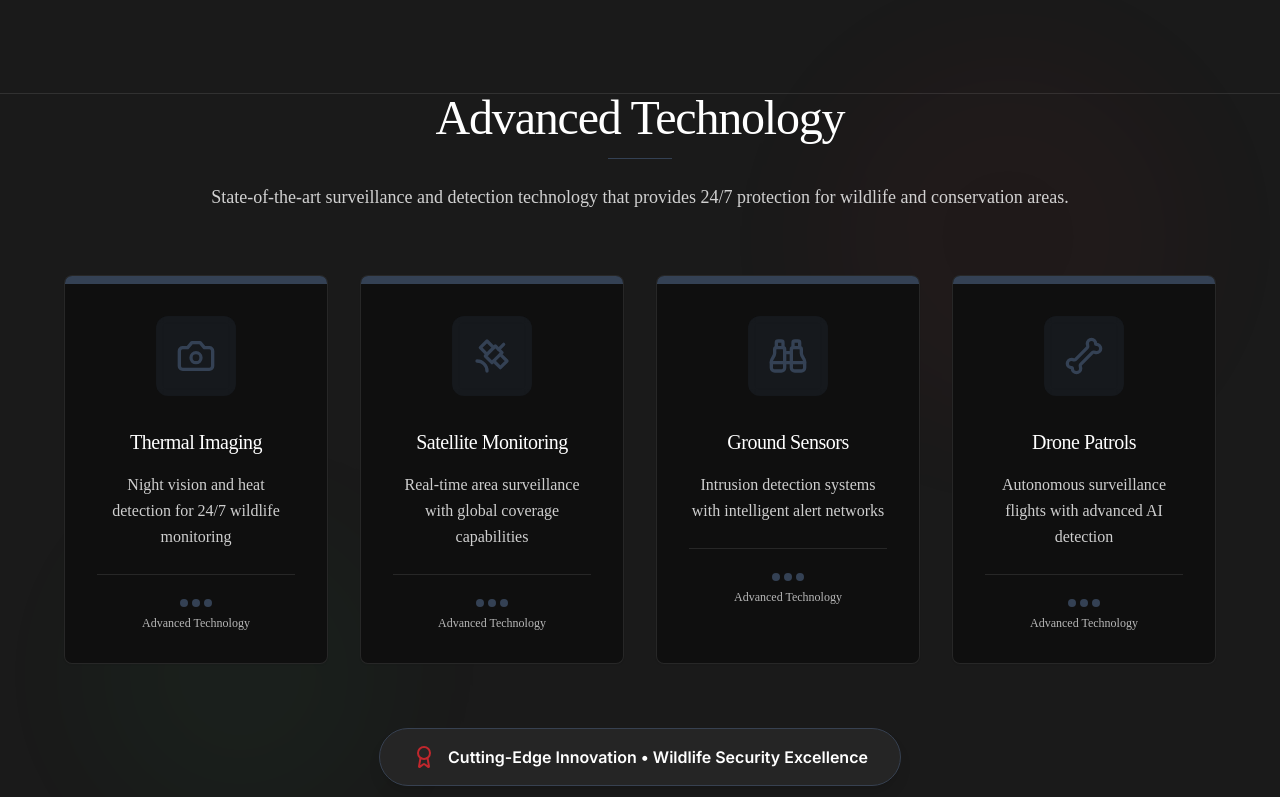
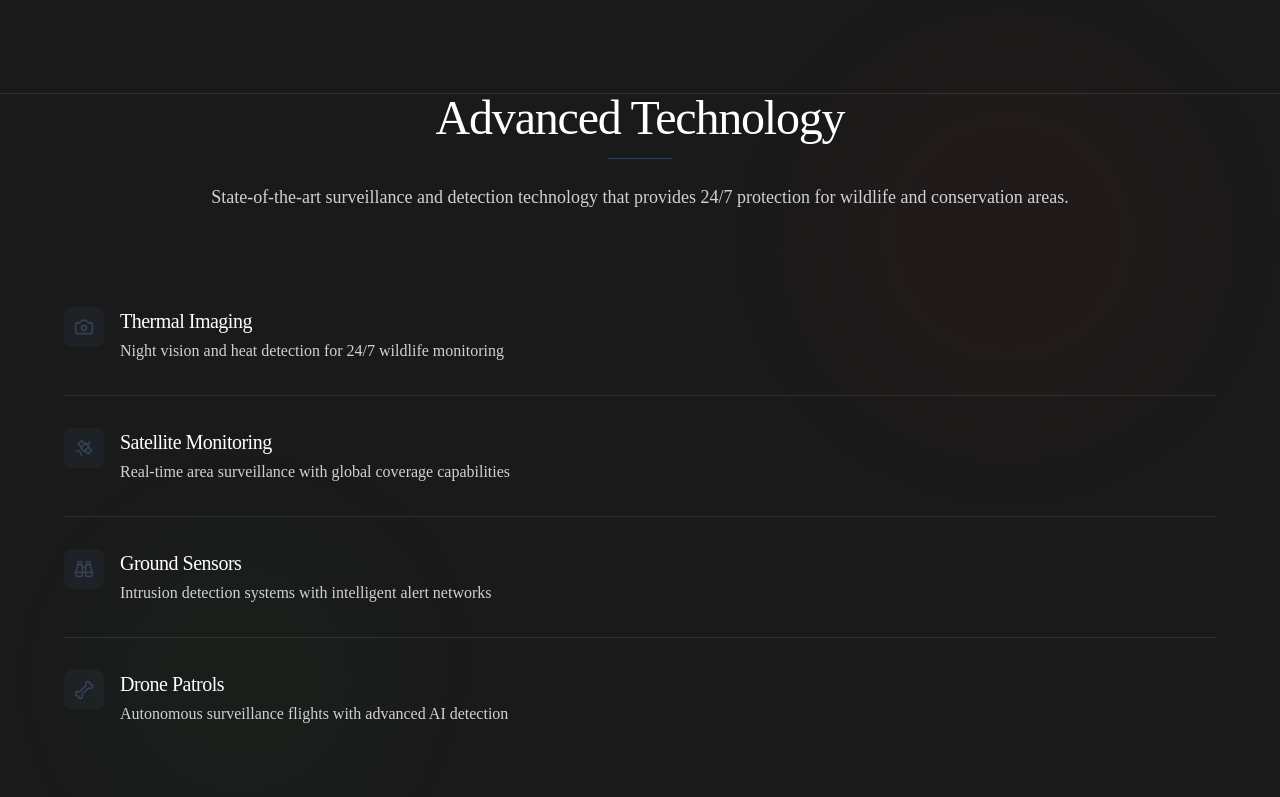
Before and after one commit to Joshua-Joseph1/valendor, a Next.js app: page /services/anti-poaching-wildlife-protection in a window 1280 px wide. Shown: the part 2000-2797 px from the top of the page. Built offline with nearby package versions, Linux system fonts and the light colour scheme.

Commit message:
refactor(apwp): inline Technology list and simplify CTA for better blend

```diff
--- a/components/apwp/CTA.tsx
+++ b/components/apwp/CTA.tsx
@@ -1,7 +1,7 @@
 'use client';
 
 import { motion } from 'framer-motion';
-import { ArrowRight, Shield, Star, Phone } from 'lucide-react';
+import { ArrowRight } from 'lucide-react';
 import { Button } from '@/components/ui/button';
 
 const WildlifeProtectionCTA = () => {
@@ -32,29 +32,7 @@ const WildlifeProtectionCTA = () => {
           viewport={{ once: true }}
           className="max-w-5xl mx-auto"
         >
-          {/* Premium badge */}
-          <div className="text-center mb-12">
-            <motion.div
-              initial={{ opacity: 0, scale: 0.8 }}
-              whileInView={{ opacity: 1, scale: 1 }}
-              transition={{ duration: 0.6, delay: 0.2 }}
-              viewport={{ once: true }}
-              className="inline-flex items-center bg-[#344154]/10 backdrop-blur-xl rounded-full px-8 py-4 border border-[#344154]/20 mb-8"
-            >
-              <Shield className="h-6 w-6 text-[#344154] mr-3" />
-              <span className="text-white/90 font-[ui-sans-serif] text-lg">
-                Wildlife Security Excellence
-              </span>
-              <div className="ml-4 flex space-x-1">
-                {[...Array(5)].map((_, i) => (
-                  <Star
-                    key={i}
-                    className="h-4 w-4 text-amber-400 fill-current"
-                  />
-                ))}
-              </div>
-            </motion.div>
-          </div>
+          {/* Removed premium badge for cleaner blend */}
 
           {/* Main content */}
           <div className="text-center mb-16">
@@ -80,7 +58,7 @@ const WildlifeProtectionCTA = () => {
             </motion.p>
           </div>
 
-          {/* Action buttons */}
+          {/* Action button */}
           <motion.div
             initial={{ opacity: 0, y: 30 }}
             whileInView={{ opacity: 1, y: 0 }}
@@ -98,34 +76,24 @@ const WildlifeProtectionCTA = () => {
             </a>
           </motion.div>
 
-          {/* Trust indicators */}
+          {/* Trust indicators simplified and inline */}
           <motion.div
             initial={{ opacity: 0, y: 30 }}
             whileInView={{ opacity: 1, y: 0 }}
             transition={{ duration: 0.8, delay: 0.6 }}
             viewport={{ once: true }}
-            className="grid grid-cols-1 md:grid-cols-3 gap-8 max-w-4xl mx-auto"
+            className="max-w-4xl mx-auto divide-y divide-white/10"
           >
-            <div className="bg-[#0f0f0f] backdrop-blur-xl rounded-xl p-6 border border-white/10 text-center">
-              <div className="text-3xl font-bold mb-2 text-valentor-red">
-                24/7
+            {[
+              { label: 'Wildlife Security', value: '24/7' },
+              { label: 'Security Network', value: 'Global' },
+              { label: 'Commitment', value: '100% Dedicated' },
+            ].map((item) => (
+              <div key={item.label} className="flex items-center justify-between py-4">
+                <div className="text-white/80 font-[ui-sans-serif]">{item.label}</div>
+                <div className="text-white font-[ui-serif] tracking-tight text-lg">{item.value}</div>
               </div>
-              <div className="text-gray-300 text-sm">Wildlife Security</div>
-            </div>
-            <div className="bg-[#0f0f0f] backdrop-blur-xl rounded-xl p-6 border border-white/10 text-center">
-              <div className="text-3xl font-bold mb-2 text-valentor-red">
-                Global
-              </div>
-              <div className="text-gray-300 text-sm">Security Network</div>
-            </div>
-            <div className="bg-[#0f0f0f] backdrop-blur-xl rounded-xl p-6 border border-white/10 text-center">
-              <div className="text-3xl font-bold mb-2 text-valentor-red">
-                100%
-              </div>
-              <div className="text-gray-300 text-sm">
-                Dedicated to Protection
-              </div>
-            </div>
+            ))}
           </motion.div>
         </motion.div>
       </div>
--- a/components/apwp/Technology.tsx
+++ b/components/apwp/Technology.tsx
@@ -3,8 +3,7 @@
 import { motion } from 'framer-motion';
 import { useInView } from 'framer-motion';
 import { useRef } from 'react';
-import { Award, Star, Zap, Camera, Satellite, Binoculars, Bone as Drone } from 'lucide-react';
-import { Card, CardContent } from '@/components/ui/card';
+import { Zap, Camera, Satellite, Binoculars, Bone as Drone } from 'lucide-react';
 
 const WildlifeProtectionTechnology = () => {
   const technologyRef = useRef(null);
@@ -60,68 +59,31 @@ const WildlifeProtectionTechnology = () => {
           </p>
         </motion.div>
 
-        {/* Technology Grid */}
-        <div className="grid grid-cols-1 md:grid-cols-2 lg:grid-cols-4 gap-8 max-w-6xl mx-auto">
+        {/* Technology - Inline list */}
+        <div className="max-w-6xl mx-auto divide-y divide-white/10">
           {technologies.map((tech, index) => (
             <motion.div
               key={tech.title}
-              initial={{ opacity: 0, y: 50 }}
+              initial={{ opacity: 0, y: 24 }}
               animate={isTechnologyInView ? { opacity: 1, y: 0 } : {}}
-              transition={{ duration: 0.8, delay: index * 0.2 }}
-              className="group"
+              transition={{ duration: 0.6, delay: index * 0.1 }}
+              className="py-8"
             >
-              <Card className="h-full bg-[#0f0f0f] backdrop-blur-xl border border-white/10 transition-colors duration-300 rounded-lg overflow-hidden">
-                <div className="h-2 bg-[#344154]"></div>
-                <CardContent className="p-8 text-center">
-                  {/* Icon with luxury styling */}
-                  <div className="relative mb-8">
-                    <div className="w-20 h-20 bg-[#344154]/20 backdrop-blur-sm rounded-xl flex items-center justify-center mx-auto transition-colors duration-500">
-                      <tech.icon className="h-10 w-10 text-[#344154]" />
-                    </div>
-                  </div>
-
-                  {/* Content */}
-                  <h3 className="text-xl font-[ui-serif] tracking-tight text-white mb-4">
-                    {tech.title}
-                  </h3>
-                  <p className="text-white/80 leading-relaxed font-[ui-sans-serif]">
-                    {tech.description}
-                  </p>
-
-                  {/* Decorative element */}
-                  <div className="mt-6 pt-6 border-t border-white/10">
-                    <div className="flex items-center justify-center space-x-1">
-                      {[...Array(3)].map((_, i) => (
-                        <div
-                          key={i}
-                          className={`w-2 h-2 bg-[#344154] rounded-full`}
-                        ></div>
-                      ))}
-                    </div>
-                    <p className="text-xs text-white/70 text-center mt-2 font-[ui-sans-serif]">
-                      Advanced Technology
-                    </p>
-                  </div>
-                </CardContent>
-              </Card>
+              <div className="flex items-start gap-4">
+                <div className="w-10 h-10 rounded-lg bg-[#344154]/20 flex items-center justify-center flex-shrink-0">
+                  <tech.icon className="h-5 w-5 text-[#344154]" />
+                </div>
+                <div className="flex-1">
+                  <h3 className="text-xl font-[ui-serif] tracking-tight text-white mb-1">{tech.title}</h3>
+                  <p className="text-white/80 font-[ui-sans-serif]">{tech.description}</p>
+                </div>
+              </div>
             </motion.div>
           ))}
         </div>
 
-        {/* Bottom accent */}
-        <motion.div
-          initial={{ opacity: 0, y: 30 }}
-          animate={isTechnologyInView ? { opacity: 1, y: 0 } : {}}
-          transition={{ duration: 0.8, delay: 0.8 }}
-          className="text-center mt-16"
-        >
-          <div className="inline-flex items-center bg-[#252525] backdrop-blur-xl rounded-full px-8 py-4 border border-gray-700 shadow-lg">
-            <Award className="h-6 w-6 text-valentor-red mr-3" />
-            <span className="text-white font-semibold">
-              Cutting-Edge Innovation • Wildlife Security Excellence
-            </span>
-          </div>
-        </motion.div>
+        {/* Bottom spacer for rhythm */}
+        <div className="mt-8" />
       </div>
     </section>
   );
```
